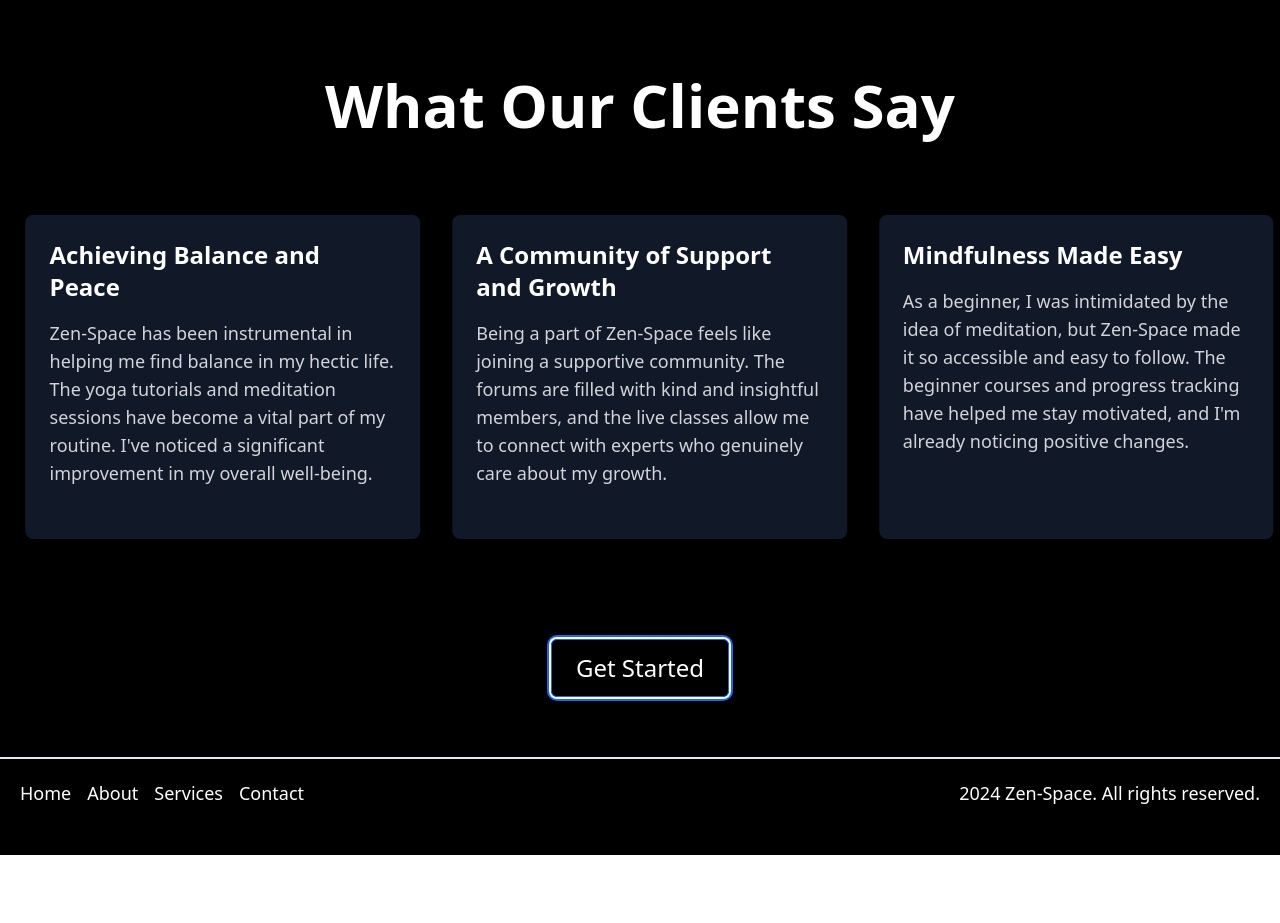
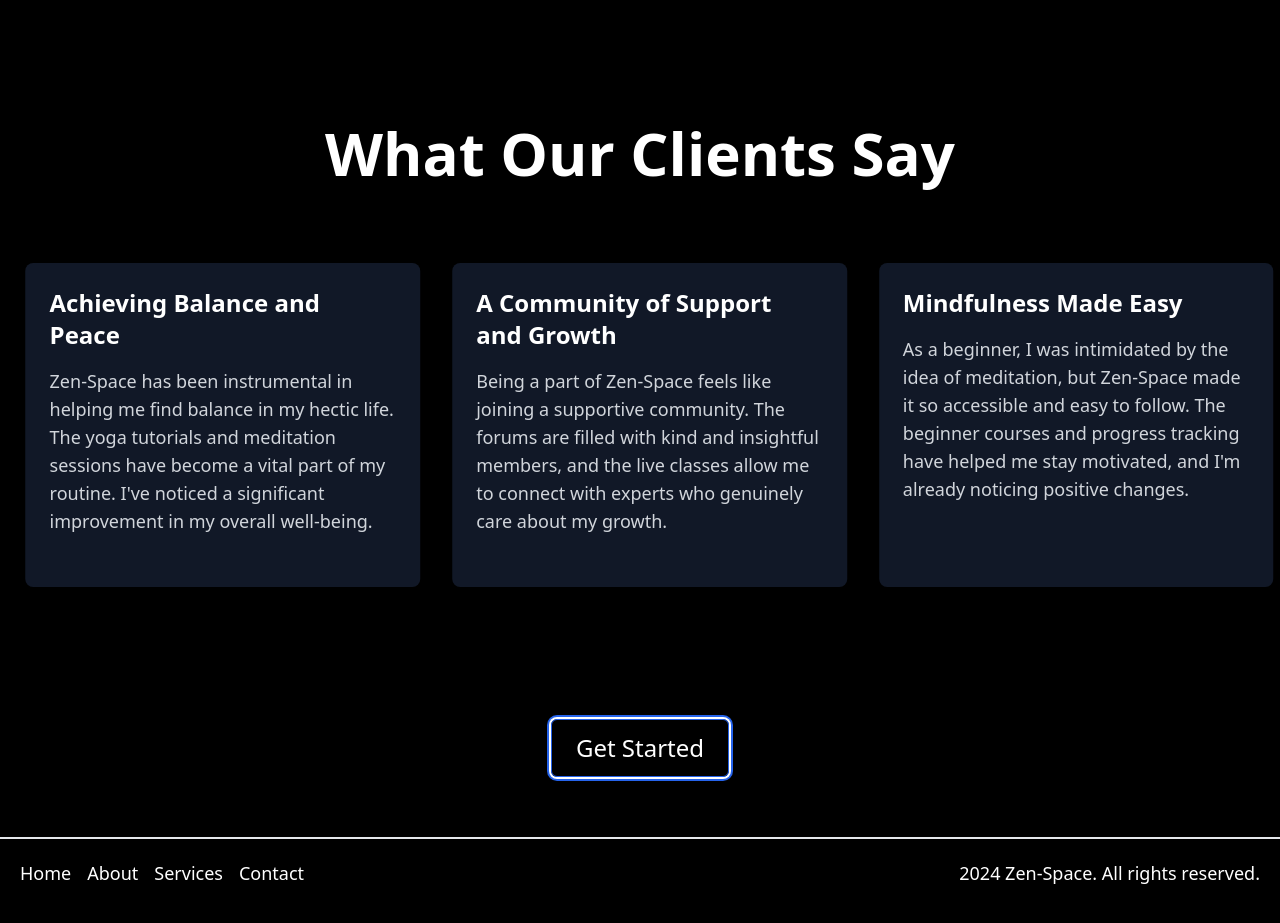
Before and after one commit to VJ-108/zen-space, a React (Vite) app: page / in a window 1280 px wide. Shown: the part 3020-3943 px from the top of the page. Before the commit the page ends 3875 px from the top, so only its background shows below. Built offline with nearby package versions, Linux system fonts and the light colour scheme.

Commit message:
Updated Footer and Testimonials

```diff
--- a/src/components/Footer.tsx
+++ b/src/components/Footer.tsx
@@ -3,7 +3,7 @@ import Button from "./ui/Button";
 const Footer = () => {
   return (
     <>
-      <div className="container mx-auto mt-20">
+      <div className="container mx-auto mt-28">
         <div className="text-center mb-14 hidden md:block">
           <Button size={"large"} className={"text-2xl"} variant={"outline"}>
             Get Started
--- a/src/components/Testimonials.tsx
+++ b/src/components/Testimonials.tsx
@@ -22,7 +22,7 @@ const Testimonials = () => {
   }, [isHovered]);
 
   return (
-    <div className="container mx-auto mt-8 md:mt-16 overflow-hidden">
+    <div className="container mx-auto mt-14 md:mt-28 overflow-hidden">
       <div className="text-2xl md:text-6xl font-bold mb-8 md:mb-16 text-center">
         What Our Clients Say
       </div>
```
